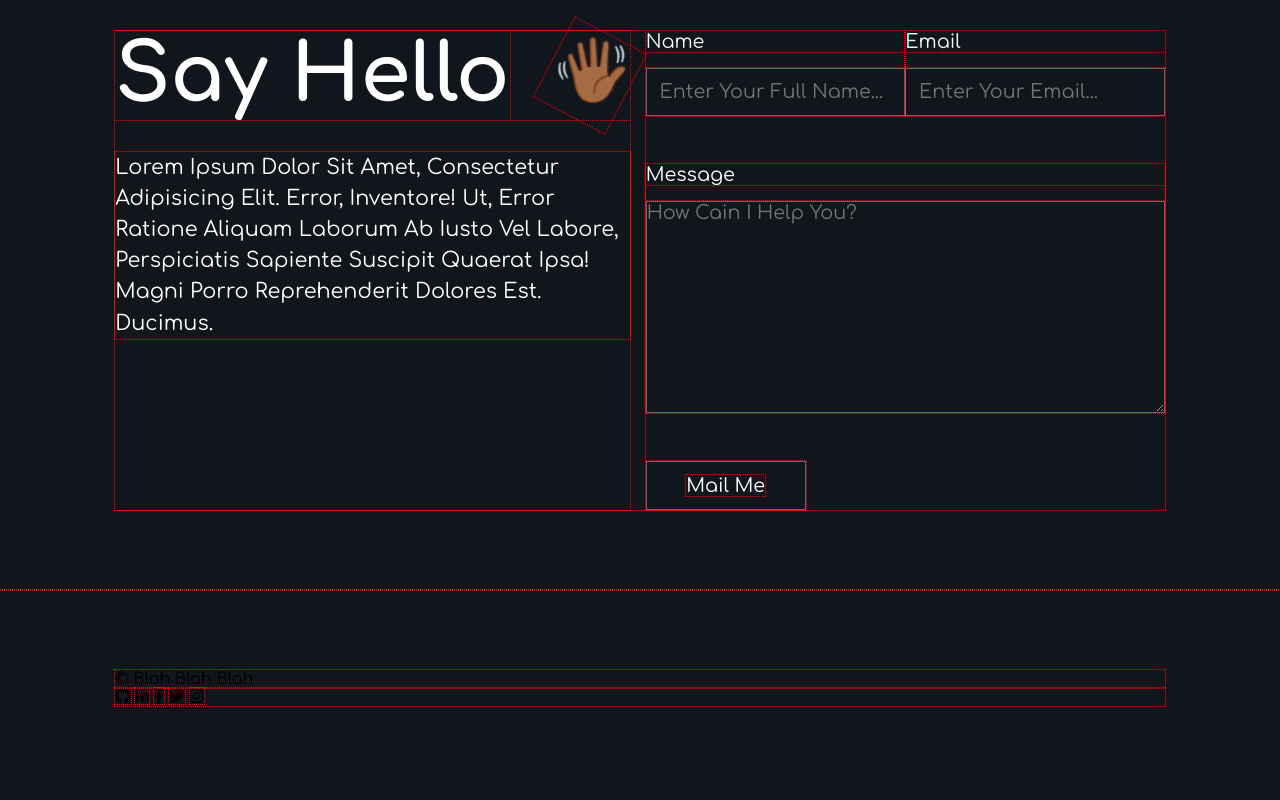
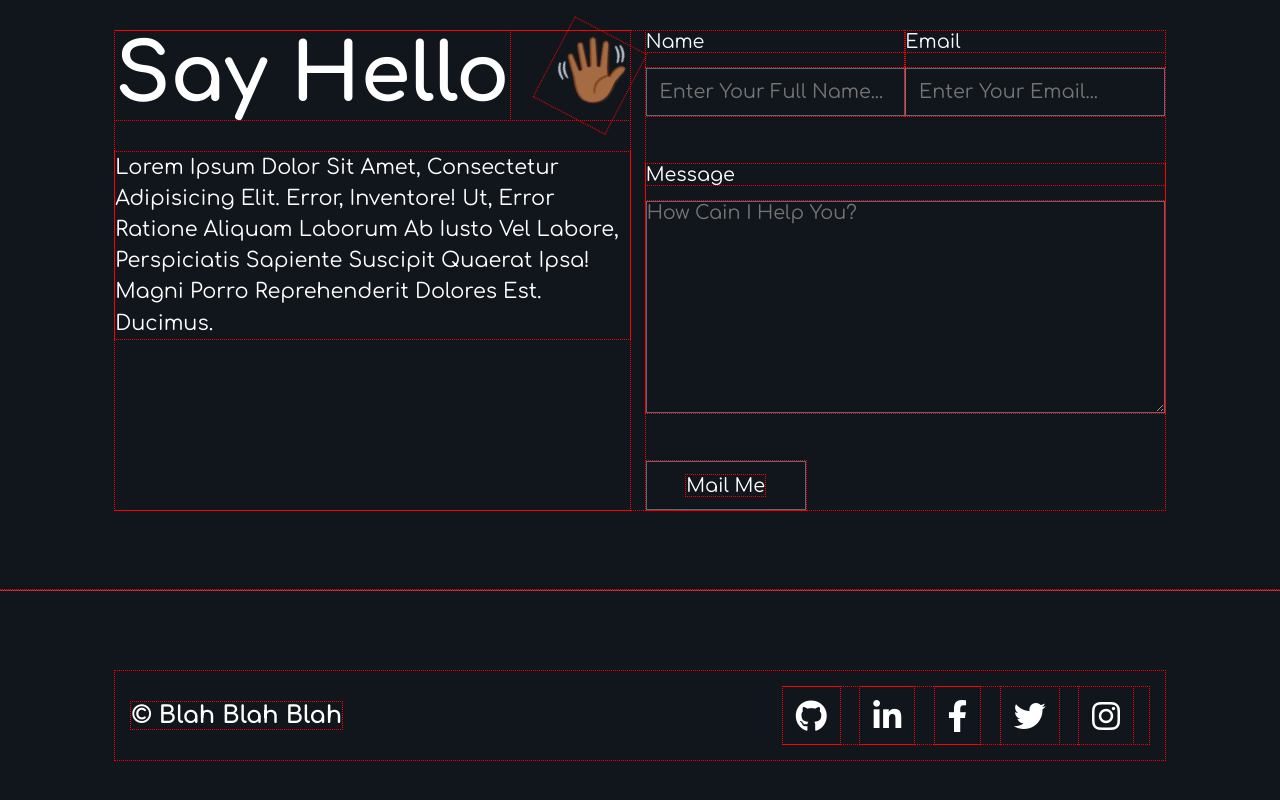
Before and after one commit to shift-48/assignment, a plain HTML site: page index.html in a window 1280 px wide. Shown: the part 9259-10059 px from the top of the page. Drawn offline with Linux system fonts and the light colour scheme.

Commit message:
structure update

```diff
--- a/index.html
+++ b/index.html
@@ -284,7 +284,8 @@
     </div>
 </section>
 <section id="footer">
-    <div><p>&copy; blah blah blah</p></div>
+    <div class="footer-container">
+        <div><p>&copy; blah blah blah</p></div>
     <div class="socials">
         <i class="fa-brands fa-github"></i>
         <i class="fa-brands fa-linkedin-in"></i>
@@ -293,6 +294,7 @@
         <i class="fa-brands fa-instagram"></i>
 
     </div>
+    </div>
 </section>
 </body>
 </html>
--- a/sass/main.scss
+++ b/sass/main.scss
@@ -299,10 +299,10 @@ nav{
                                     width: 100%;
                                     height: 100%;
                                     opacity: 0.3;
-                                    -webkit-filter:grayscale(1);
+                                    filter:grayscale(1);
                                         &:hover{
                                             opacity: 1;
-                                            -webkit-filter:grayscale(0);
+                                            filter:grayscale(0);
                                         }
                                 }
                             }
@@ -493,7 +493,32 @@ nav{
 }
 
 
-
+#footer{
+    width: 100%;
+    border-top: .05rem solid rgba(187, 182, 204, 0.5);
+        .footer-container{
+            padding: 1rem;
+            display: flex;
+            align-items: center;
+            justify-content: space-between;
+                p{
+                    font-weight: 800;
+                    font-size: 1.5rem;
+                    color: white;
+                }
+                .socials{
+                    i{
+                        color: white;
+                        font-size: 2rem;
+                        padding: .8rem;
+                        margin-right: 1rem;
+                            &:hover{
+                                color:$red;
+                            }
+                    }
+                }
+        }
+}
 
 
 
```
Also changed, not shown: css/main.css, 1 other file.
